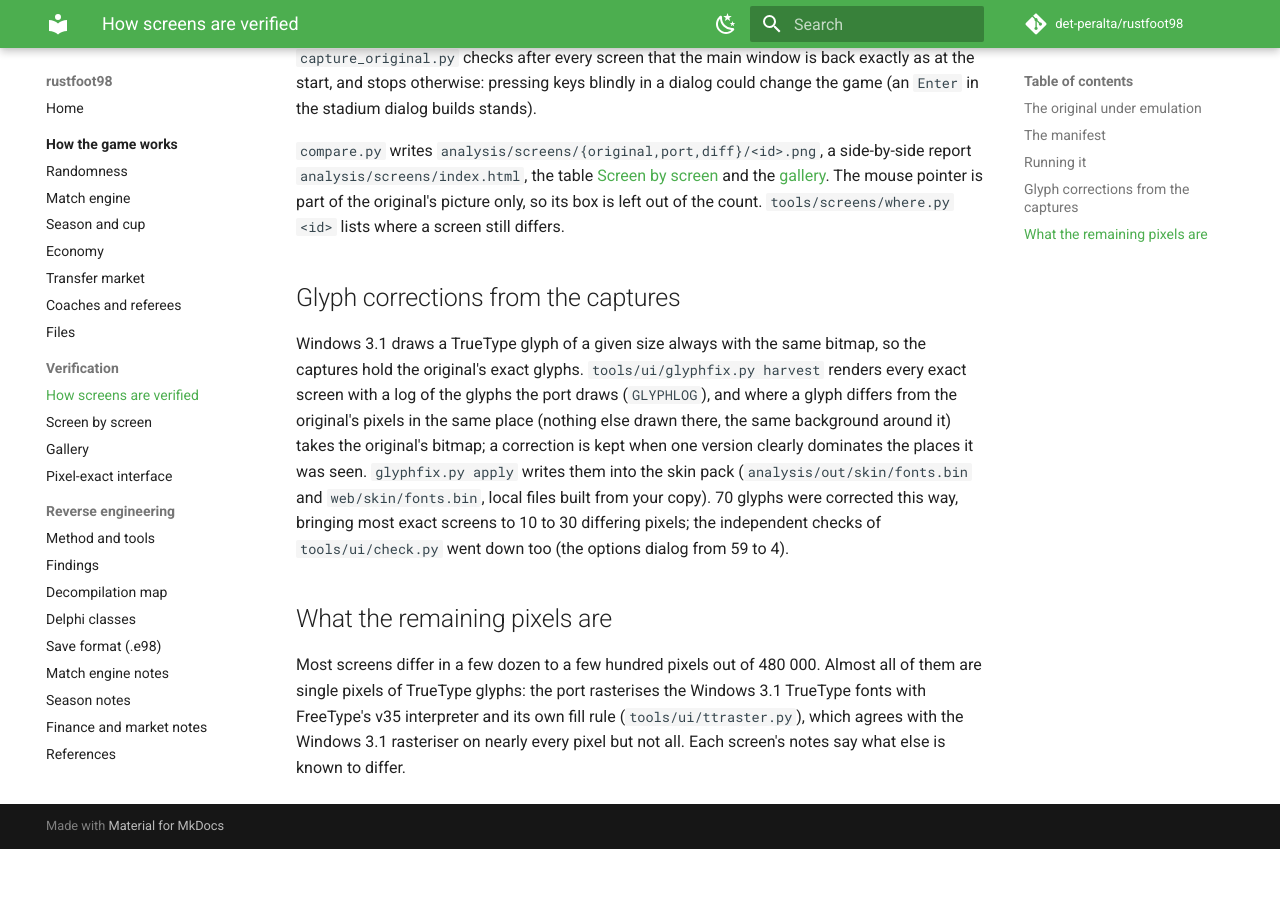
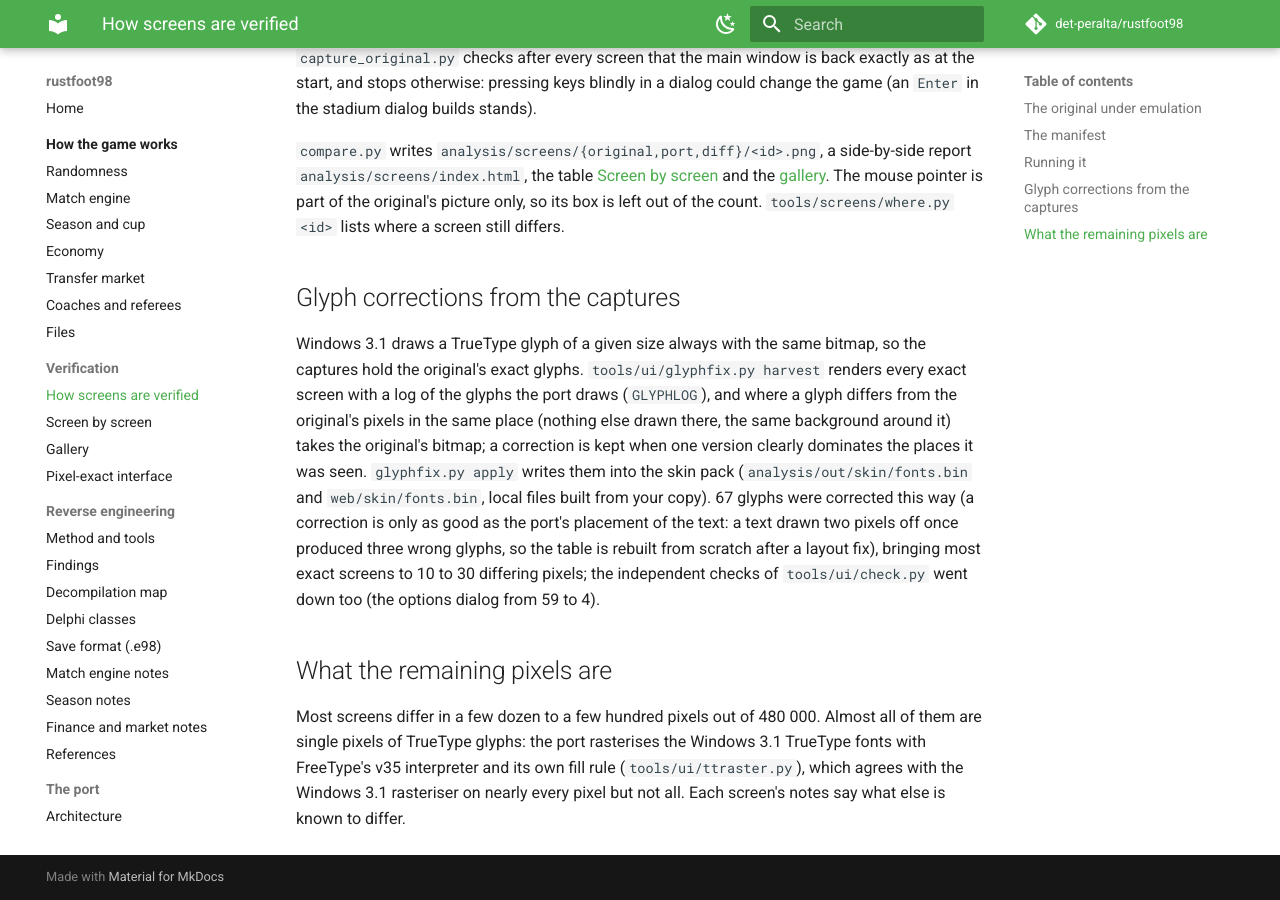
Before and after one commit to det-peralta/rustfoot98, an MkDocs documentation site: the page built from docs/verification/method.md, in a window 1280 px wide and 900 px high, scrolled down 1143 px. Built offline with MkDocs 1.6.1 and Material for MkDocs 9.7.7, drawn with Linux system fonts in a browser that asks for light colours; comment, search, counter and statistics services are not loaded; before the commit the page ends 1992 px from its top, so only the background shows below that.

Commit message:
Docs: 67 glyph corrections, rebuilt after the edit inset fix
Co-Authored-By: Claude Opus 5.5 <noreply@anthropic.com>

```diff
--- a/docs/verification/method.md
+++ b/docs/verification/method.md
@@ -47,8 +47,9 @@ Windows 3.1 draws a TrueType glyph of a given size always with the same bitmap,
 glyphs. `tools/ui/glyphfix.py harvest` renders every exact screen with a log of the glyphs the port draws (`GLYPHLOG`), and
 where a glyph differs from the original's pixels in the same place (nothing else drawn there, the same background around it)
 takes the original's bitmap; a correction is kept when one version clearly dominates the places it was seen. `glyphfix.py apply` writes
-them into the skin pack (`analysis/out/skin/fonts.bin` and `web/skin/fonts.bin`, local files built from your copy). 70 glyphs
-were corrected this way, bringing most exact screens to 10 to 30 differing pixels; the independent checks of
+them into the skin pack (`analysis/out/skin/fonts.bin` and `web/skin/fonts.bin`, local files built from your copy). 67 glyphs
+were corrected this way (a correction is only as good as the port's placement of the text: a text drawn two pixels off
+once produced three wrong glyphs, so the table is rebuilt from scratch after a layout fix), bringing most exact screens to 10 to 30 differing pixels; the independent checks of
 `tools/ui/check.py` went down too (the options dialog from 59 to 4).
 
 ## What the remaining pixels are
```
